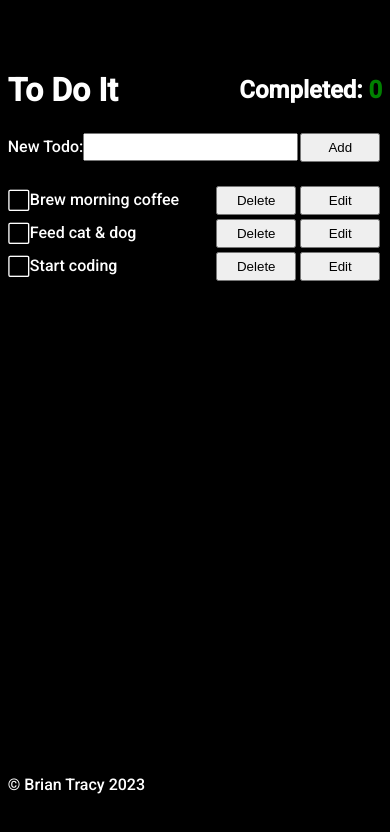
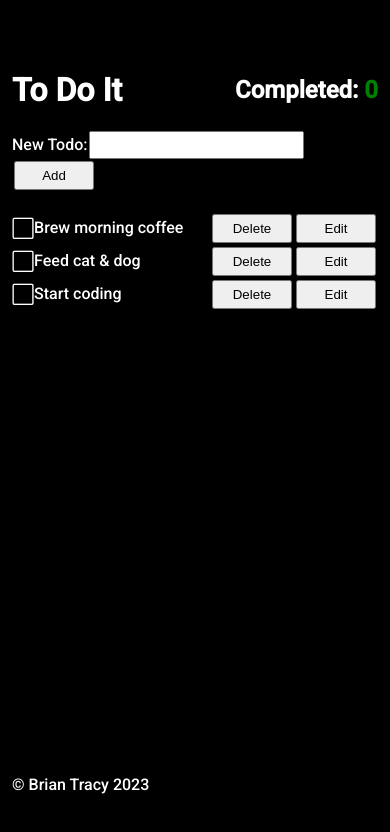
Before and after one commit to bravotango/todoit, a React (Create React App) app: page / in a window 390 px wide. Shown: the top 832 px of the page. Built offline with nearby package versions, Linux system fonts and the light colour scheme.

Commit message:
Updated CSS for mobile & desktop

```diff
--- a/src/index.css
+++ b/src/index.css
@@ -23,6 +23,7 @@ body .App {
       -ms-flex-direction: column;
           flex-direction: column;
   min-height: 100vh;
+  width: 366px;
 }
 
 body .main-content {
@@ -56,6 +57,7 @@ body .main-content button {
 body .main-content input {
   font-size: 100%;
   height: 22px;
+  margin: 0 2px;
 }
 
 body .main-content .line-through {
--- a/src/index.scss
+++ b/src/index.scss
@@ -14,6 +14,7 @@ body {
     display: flex;
     flex-direction: column;
     min-height: 100vh;
+    width: 366px;
   }
 
   .main-content {
@@ -36,6 +37,7 @@ body {
     input {
       font-size: 100%;
       height: 22px;
+      margin: 0 2px;
     }
     .line-through {
       text-decoration: line-through;
```
Also changed, not shown: 1 other file (tests, documents, lock files or other folders).
